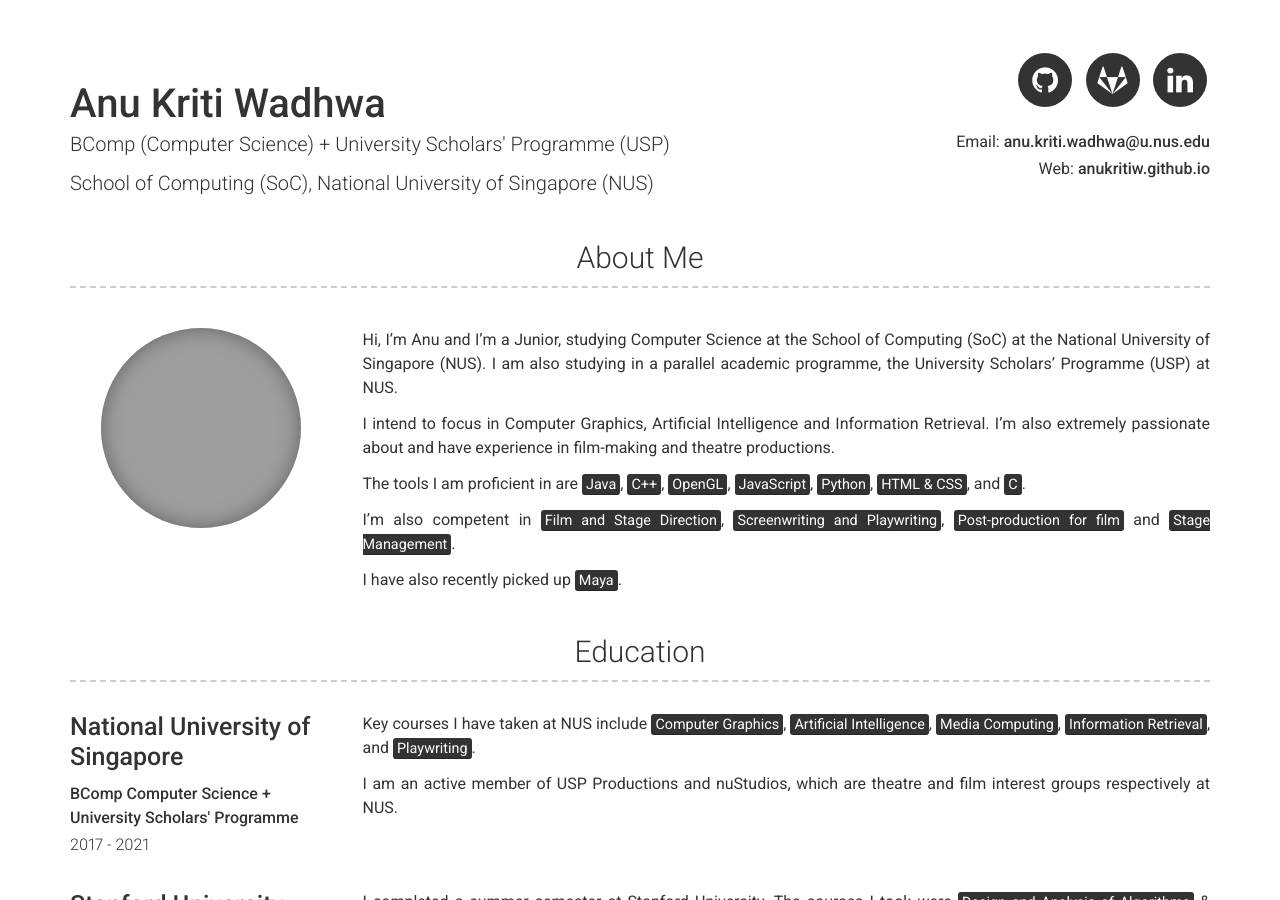
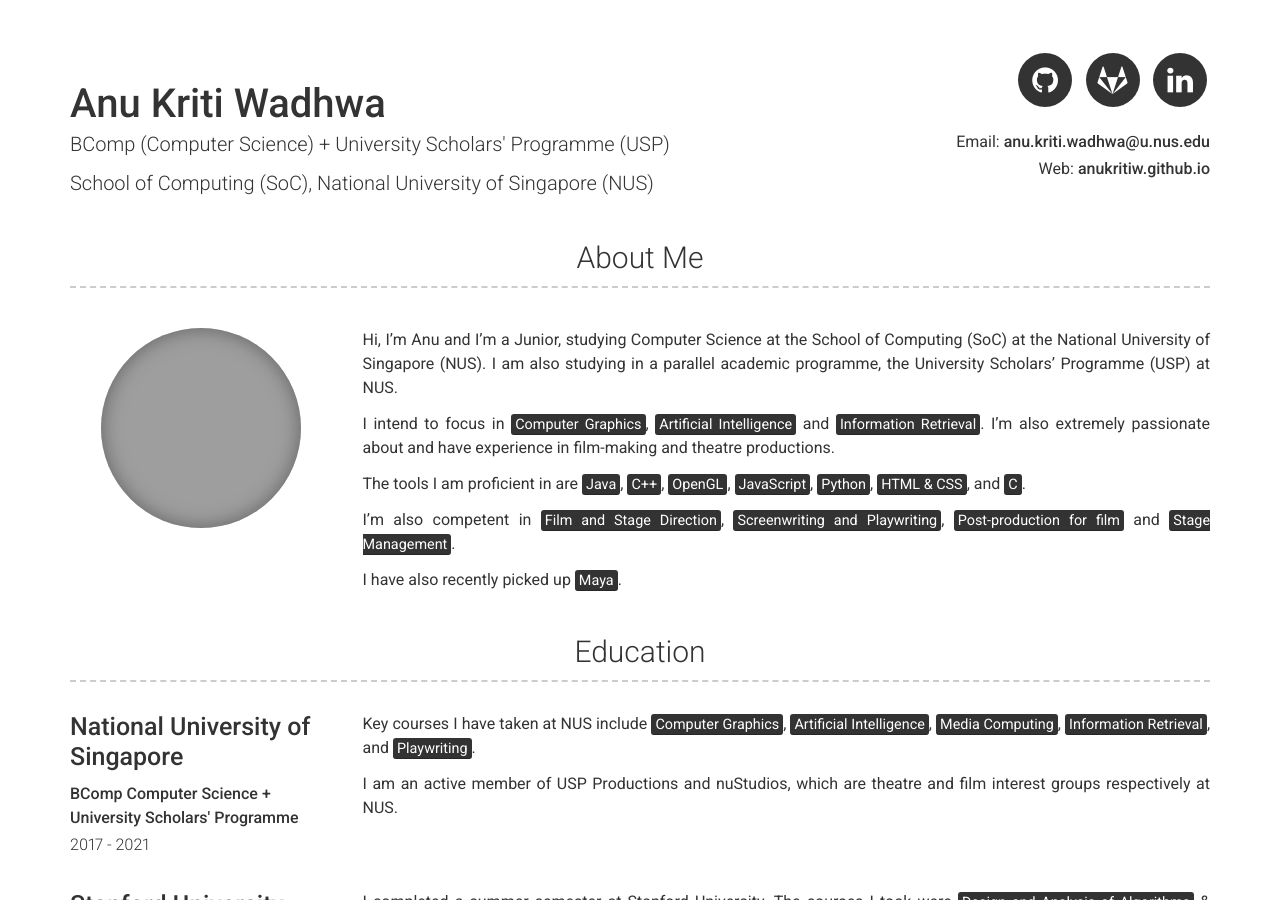
Before and after one commit to AnuKritiW/modern-resume-theme-site, a Jekyll site: the page built from index.md, in a window 1280 px wide and 900 px high. Built offline with Jekyll 4.4.1, drawn with Linux system fonts in a browser that asks for light colours; grey boxes are pictures that could not be loaded.

```diff
--- a/_config.yml
+++ b/_config.yml
@@ -28,7 +28,11 @@ about_profile_image: images/profile.jpg
 about_content: | # this will include new lines to allow paragraphs
   Hi, I'm Anu and I'm a Junior, studying Computer Science at the School of Computing (SoC) at the National University of Singapore (NUS). I am also studying in a parallel academic programme, the University Scholars' Programme (USP) at NUS.
 
-  I intend to focus in Computer Graphics, Artificial Intelligence and Information Retrieval. I'm also extremely passionate about and have experience in film-making and theatre productions.
+  I intend to focus in
+  <mark>Computer Graphics</mark>,
+  <mark>Artificial Intelligence</mark> and
+  <mark>Information Retrieval</mark>.
+  I'm also extremely passionate about and have experience in film-making and theatre productions.
 
   The tools I am proficient in are
   <mark>Java</mark>,
```
